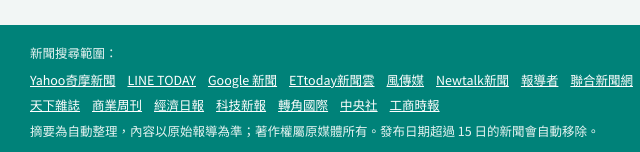
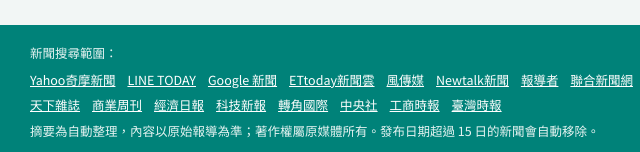
Before and after one commit to chichimin/thb-SRNCB, a plain HTML site: page index.html in a window 1280 px wide. Shown: the part 2645-2797 px from the top of the page, 40-680 px from the left. Drawn offline with Linux system fonts and the light colour scheme.

Commit message:
頁尾新聞平台改依「各大新聞平台入口連結」文件顯示；排程時間改為 07:45
Co-Authored-By: Claude Opus 5.5 <noreply@anthropic.com>
Claude-Session: https://claude.ai/code/session_01Bwwejwg26NqzGVXtq1AMfN

```diff
--- a/data.json
+++ b/data.json
@@ -977,5 +977,139 @@
    "url": "https://udn.com/news/story/124652/9886132",
    "id": "e30b1a2359049e7b690b"
   }
+ ],
+ "platforms": [
+  {
+   "name": "Yahoo奇摩新聞",
+   "url": "https://tw.news.yahoo.com/",
+   "domain": "tw.news.yahoo.com",
+   "host": "tw.news.yahoo.com"
+  },
+  {
+   "name": "LINE TODAY",
+   "url": "https://today.line.me/tw/",
+   "domain": "today.line.me/tw",
+   "host": "today.line.me"
+  },
+  {
+   "name": "Google 新聞",
+   "url": "https://news.google.com/",
+   "domain": "news.google.com",
+   "host": "news.google.com"
+  },
+  {
+   "name": "ETtoday新聞雲",
+   "url": "https://www.ettoday.net/",
+   "domain": "www.ettoday.net",
+   "host": "www.ettoday.net"
+  },
+  {
+   "name": "風傳媒",
+   "url": "https://www.storm.mg/",
+   "domain": "www.storm.mg",
+   "host": "www.storm.mg"
+  },
+  {
+   "name": "Newtalk新聞",
+   "url": "https://newtalk.tw/",
+   "domain": "newtalk.tw",
+   "host": "newtalk.tw"
+  },
+  {
+   "name": "報導者",
+   "url": "https://www.twreporter.org/",
+   "domain": "www.twreporter.org",
+   "host": "www.twreporter.org"
+  },
+  {
+   "name": "聯合新聞網",
+   "url": "https://udn.com/",
+   "domain": "udn.com",
+   "host": "udn.com"
+  },
+  {
+   "name": "自由時報電子報",
+   "url": "https://news.ltn.com.tw/",
+   "domain": "news.ltn.com.tw",
+   "host": "news.ltn.com.tw"
+  },
+  {
+   "name": "中時新聞網",
+   "url": "https://www.chinatimes.com/",
+   "domain": "www.chinatimes.com",
+   "host": "www.chinatimes.com"
+  },
+  {
+   "name": "公視新聞網",
+   "url": "https://news.pts.org.tw/",
+   "domain": "news.pts.org.tw",
+   "host": "news.pts.org.tw"
+  },
+  {
+   "name": "TVBS新聞網",
+   "url": "https://news.tvbs.com.tw/",
+   "domain": "news.tvbs.com.tw",
+   "host": "news.tvbs.com.tw"
+  },
+  {
+   "name": "三立新聞網",
+   "url": "https://www.setn.com/",
+   "domain": "www.setn.com",
+   "host": "www.setn.com"
+  },
+  {
+   "name": "東森新聞網",
+   "url": "https://news.ebc.net.tw/",
+   "domain": "news.ebc.net.tw",
+   "host": "news.ebc.net.tw"
+  },
+  {
+   "name": "天下雜誌",
+   "url": "https://www.cw.com.tw/",
+   "domain": "www.cw.com.tw",
+   "host": "www.cw.com.tw"
+  },
+  {
+   "name": "商業周刊",
+   "url": "https://www.businessweekly.com.tw/",
+   "domain": "www.businessweekly.com.tw",
+   "host": "www.businessweekly.com.tw"
+  },
+  {
+   "name": "經濟日報",
+   "url": "https://money.udn.com/",
+   "domain": "money.udn.com",
+   "host": "money.udn.com"
+  },
+  {
+   "name": "科技新報",
+   "url": "https://technews.tw/",
+   "domain": "technews.tw",
+   "host": "technews.tw"
+  },
+  {
+   "name": "轉角國際",
+   "url": "https://global.udn.com/",
+   "domain": "global.udn.com",
+   "host": "global.udn.com"
+  },
+  {
+   "name": "中央社",
+   "url": "https://www.cna.com.tw/",
+   "domain": "www.cna.com.tw",
+   "host": "www.cna.com.tw"
+  },
+  {
+   "name": "工商時報",
+   "url": "https://www.ctee.com.tw/",
+   "domain": "www.ctee.com.tw",
+   "host": "www.ctee.com.tw"
+  },
+  {
+   "name": "臺灣時報",
+   "url": "https://www.taiwantimes.com.tw/app-container/app-content/new/new-home",
+   "domain": "www.taiwantimes.com.tw",
+   "host": "www.taiwantimes.com.tw"
+  }
  ]
 }
--- a/index.html
+++ b/index.html
@@ -237,7 +237,7 @@ header.top{position:relative;background:
       <div class="status" id="status">
         <span><i class="dot warn" id="dot"></i>最後更新 <b id="lastRun">讀取中…</b></span>
         <span>下次更新 <b id="nextRun">—</b></span>
-        <span>排程 <b>平日 08:45、11:45、15:45；週末 12:15</b></span>
+        <span>排程 <b>平日 07:45、11:45、15:45；週末 12:15</b></span>
       </div>
     </div>
   </div>
@@ -296,8 +296,8 @@ header.top{position:relative;background:
 <footer>
   <div class="wrap">
     <div>新聞搜尋範圍：</div>
-    <div class="srcs">
-      <a href="https://tw.news.yahoo.com/">Yahoo奇摩新聞</a><a href="https://today.line.me/tw/">LINE TODAY</a><a href="https://news.google.com/">Google 新聞</a><a href="https://www.ettoday.net/">ETtoday新聞雲</a><a href="https://www.storm.mg/">風傳媒</a><a href="https://newtalk.tw/">Newtalk新聞</a><a href="https://www.twreporter.org/">報導者</a><a href="https://udn.com/">聯合新聞網</a><a href="https://news.ltn.com.tw/">自由時報電子報</a><a href="https://www.chinatimes.com/">中時新聞網</a><a href="https://news.pts.org.tw/">公視新聞網</a><a href="https://news.tvbs.com.tw/">TVBS新聞網</a><a href="https://www.setn.com/">三立新聞網</a><a href="https://news.ebc.net.tw/">東森新聞網</a><a href="https://www.cw.com.tw/">天下雜誌</a><a href="https://www.businessweekly.com.tw/">商業周刊</a><a href="https://money.udn.com/">經濟日報</a><a href="https://technews.tw/">科技新報</a><a href="https://global.udn.com/">轉角國際</a><a href="https://www.cna.com.tw/">中央社</a><a href="https://www.ctee.com.tw/">工商時報</a>
+    <div class="srcs" id="srcs">
+      <a href="https://tw.news.yahoo.com/">Yahoo奇摩新聞</a><a href="https://today.line.me/tw/">LINE TODAY</a><a href="https://news.google.com/">Google 新聞</a><a href="https://www.ettoday.net/">ETtoday新聞雲</a><a href="https://www.storm.mg/">風傳媒</a><a href="https://newtalk.tw/">Newtalk新聞</a><a href="https://www.twreporter.org/">報導者</a><a href="https://udn.com/">聯合新聞網</a><a href="https://news.ltn.com.tw/">自由時報電子報</a><a href="https://www.chinatimes.com/">中時新聞網</a><a href="https://news.pts.org.tw/">公視新聞網</a><a href="https://news.tvbs.com.tw/">TVBS新聞網</a><a href="https://www.setn.com/">三立新聞網</a><a href="https://news.ebc.net.tw/">東森新聞網</a><a href="https://www.cw.com.tw/">天下雜誌</a><a href="https://www.businessweekly.com.tw/">商業周刊</a><a href="https://money.udn.com/">經濟日報</a><a href="https://technews.tw/">科技新報</a><a href="https://global.udn.com/">轉角國際</a><a href="https://www.cna.com.tw/">中央社</a><a href="https://www.ctee.com.tw/">工商時報</a><a href="https://www.taiwantimes.com.tw/app-container/app-content/new/new-home">臺灣時報</a>
     </div>
     <div>摘要為自動整理，內容以原始報導為準；著作權屬原媒體所有。發布日期超過 15 日的新聞會自動移除。</div>
   </div>
@@ -327,6 +327,12 @@ const DEFAULT_PROJECTS = [
 ];
 let PROJECTS = [ORG, ...DEFAULT_PROJECTS];
 let P = Object.fromEntries(PROJECTS.map(p=>[p.key,p]));
+function setPlatforms(list){
+  if (!Array.isArray(list) || !list.length) return;
+  const el = document.getElementById("srcs"); if (!el) return;
+  el.innerHTML = list.filter(x=>x && x.name && /^https?:\/\//i.test(x.url||""))
+    .map(x=>`<a href="${esc(x.url)}">${esc(x.name)}</a>`).join("");
+}
 function setProjects(items){
   if (!Array.isArray(items) || !items.length) return;
   const clean = items.filter(x=>x && typeof x.key==="string" && x.key!=="org")
@@ -354,8 +360,8 @@ const WEEK = "日一二三四五六";
 function dayLabel(key){ const d=new Date(key); return `${d.getUTCMonth()+1} 月 ${d.getUTCDate()} 日（${WEEK[d.getUTCDay()]}）`; }
 
 function nextRunTs(now=Date.now()){
-  // 台灣時間：週一至週五 08:45、11:45、15:45；週六、日 12:15
-  const slotsOf = wd => (wd===0 || wd===6) ? [12*60+15] : [8*60+45, 11*60+45, 15*60+45];
+  // 台灣時間：週一至週五 07:45、11:45、15:45；週六、日 12:15
+  const slotsOf = wd => (wd===0 || wd===6) ? [12*60+15] : [7*60+45, 11*60+45, 15*60+45];
   const t = new Date(now + 8*3600*1000);
   const cur = t.getUTCHours()*60 + t.getUTCMinutes();
   const base = Date.UTC(t.getUTCFullYear(),t.getUTCMonth(),t.getUTCDate()) - 8*3600*1000;
@@ -400,7 +406,7 @@ function render(){
     const add = meta.lastRunId ? newCount : 0;
     g.textContent = all.length
       ? `今天是 ${day}，近 15 日共有 ${all.length} 則工程相關新聞${add?`，本次新增 ${add} 則，快來看看！`:"，目前沒有新增。"}`
-      : `今天是 ${day}，近 15 日還沒有找到相關新聞，平日 08:45、11:45、15:45，週末 12:15，我會再幫你找一次！`;
+      : `今天是 ${day}，近 15 日還沒有找到相關新聞，平日 07:45、11:45、15:45，週末 12:15，我會再幫你找一次！`;
   })();
   $("tProj").innerHTML = `${projSet.size}<small>/ ${PROJECTS.length-1} 項</small>`;
   // trend
@@ -430,7 +436,7 @@ function render(){
   if (!items.length){
     $("list").innerHTML = all.length
       ? `<div class="empty"><strong>沒有符合篩選條件的新聞</strong>請調整搜尋字詞或工程篩選。</div>`
-      : `<div class="empty"><strong>近 15 日查無相關新聞</strong>系統平日 08:45、11:45、15:45，週六、日 12:15 自動搜尋，有新報導會自動出現在這裡。</div>`;
+      : `<div class="empty"><strong>近 15 日查無相關新聞</strong>系統平日 07:45、11:45、15:45，週六、日 12:15 自動搜尋，有新報導會自動出現在這裡。</div>`;
     return;
   }
   let html = "", cur = null, group = [];
@@ -488,6 +494,7 @@ setInterval(()=>{ $("nextRun").textContent = tw(nextRunTs()); }, 60000);
     }
     if (d.projects && Array.isArray(d.projects.items)) {
       setProjects(d.projects.items);
+      setPlatforms(d.platforms);
       if (d.projects.syncedTs) $("psrc").textContent = `清單同步自「新工南-目前進行中工程」，最後同步 ${tw(d.projects.syncedTs)}`;
     }
     state.meta = d.meta || null;
```
Also changed, not shown: 1 other file.
